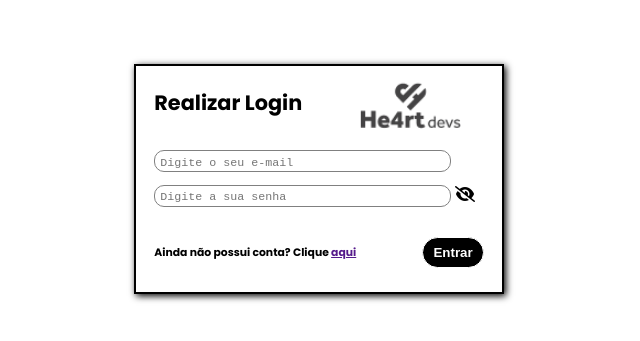
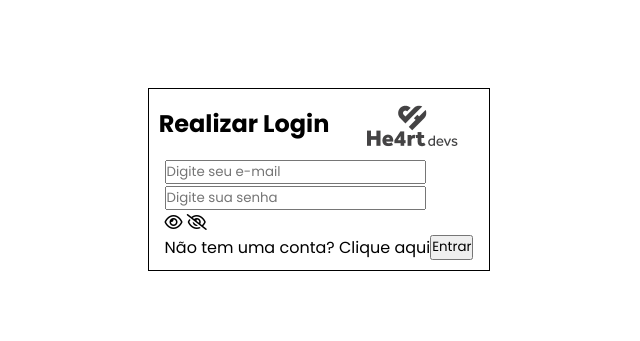
Before and after one commit to rodrigoalmeidagit/he4rtlabs-challenge-03, a plain HTML site: page projeto-03/html/sign_in.html in a window 1280 px wide. Shown: the part 221-562 px from the top of the page, without its empty margins (321-961 px from the left). Drawn offline with Linux system fonts and the light colour scheme.

Commit message:
updated sign_in html and css

```diff
--- a/projeto-03/css/sign_in.css
+++ b/projeto-03/css/sign_in.css
@@ -4,133 +4,41 @@
     margin: 0;
     padding: 0;
     box-sizing: border-box;
+    font-family: 'Poppins', sans-serif;
+    text-decoration: none;
 }
 
 body {
-    display: flex;
-    align-items: center;
-    justify-content: center;
-
-    margin: 0;
-    padding: 0;
-    width: 100vw;
-    height: 100vh;
-
-    background: white;
-    font-family: 'Poppins', sans-serif;
-}
-
-.container {
-    display: flex;
-    flex-direction: column;
-    align-items: center;
-
-    width: 370px;
-    height: 230px;
-
-    color: black;
-    background: white;
-    font-weight: 400;
-    border: 2px solid black;
-    box-shadow: 2px 2px 7px black;
+  height: 100vh;
+  display: flex;
+  justify-content: center;
+  align-items: center;
 }
 
 .header {
-    display: flex;
-    width: 90%;
-    justify-content: space-between;
-    margin-top: 10px;
+  display: flex;
+  justify-content: space-around;
+  align-items: center;
+  margin-bottom: 10px;
 }
 
-.header img {
-    width: 50%;
+.main-container {
+  display: flex;
+  align-items: center;
+  justify-content: center;
+  flex-direction: column;
+  border: 1px solid black;
+  padding: 10px;
 }
 
-.title {
-    /* width: 10%; */
-    font-size: 1.3em;
-    font-weight: 900;
-    align-self: center;
+.inputs-container {
+  width: 90%;
 }
 
-.inputs {
-  width: 90%;
-  display: flex;
-  flex-direction: column;
-  justify-content: center;
-  margin-top: 20px;
-}
-
-.container-password {
-  position: relative;
-  width: 100%;
-
-  display: flex;
-  flex-direction: column;
-  align-items: center;
-}
-
-.container-password i {
-  position: absolute;
-  top: 15%;
-}
-
-#eye {
-  display: none;
-}
-
-.input {
-  width: 90%;
-  border: 1px solid grey;
-  margin-bottom: 10px;
-  border-radius: 10px;
-  outline: none;
-  height: 1.7em;
-}
-
-.input:focus {
-  box-shadow: inset 1px 1px 1px 1px rgba(0, 0, 0, 0.2);
-}
-
-.input::placeholder {
-    padding-left: 5px;
-    font-size: 0.875em;
-    font-family: 'Courier New', Courier, monospace;
+.form-container {
 }
 
 .footer {
-    width: 90%;
-    display: flex;
-    align-items: center;
-    justify-content: space-between;
-    margin-top: 20px;
+  display: flex;
+  justify-content: space-around;
 }
-
-.span{
-    font-size: 0.675em;
-    font-weight: 600;
-}
-
-.span a {
-    text-decoration: underline;
-    cursor: pointer;
-}
-
-.button {
-    cursor: pointer;
-    justify-self: right;
-    border: 1px solid white;
-    padding: 7px 10px;
-    font-weight: 900;
-    border-radius: 50px;
-    font-size: 0.675m;
-    color: white;
-    background: black;
-}
-
-button:hover {
-  color: black;
-  background: white;
-  transform: scale(1.0);
-  border: 1px solid black;
-}
--- a/projeto-03/html/sign_in.html
+++ b/projeto-03/html/sign_in.html
@@ -11,28 +11,31 @@
 </head>
 
 <body>
-  <main class="container">
 
+  <main class="main-container">
     <header class="header">
       <h2 class="title">Realizar Login</h2>
       <img src="../img/logo-black-150px.png" alt="">
     </header>
-    <form class="inputs">
-      <input type="email" class="input" placeholder="Digite o seu e-mail">
-      <div class="password-container">
-        <input type="password" class="input" placeholder="Digite a sua senha">
-        <i class="fas fa-eye" id="eye"></i>
-        <i class="fas fa-eye-slash" id="eye-off"></i>
-      </div>
+
+    <form class="form-container">
+      <section class="inputs-container">
+        <input type="email" placeholder="Digite seu e-mail">
+        <div class="password-container">
+          <input type="password" class="field-password" placeholder="Digite sua senha">
+          <i class="far fa-eye"></i>
+          <i class="far fa-eye-slash"></i>
+        </div>
+      </section>
+
+      <footer class="footer">
+        <span>Não tem uma conta? Clique aqui</span>
+        <button>Entrar</button>
+      </footer>
+
     </form>
-    <section class="footer">
-      <span class="span">Ainda não possui conta?
-        Clique <a href="">aqui</a>
-      </span>
-      <button class="button">Entrar</button>
-    </section>
+  </main>
 
-  </main>
   <script src="../js/main.js"></script>
 </body>
 
```
